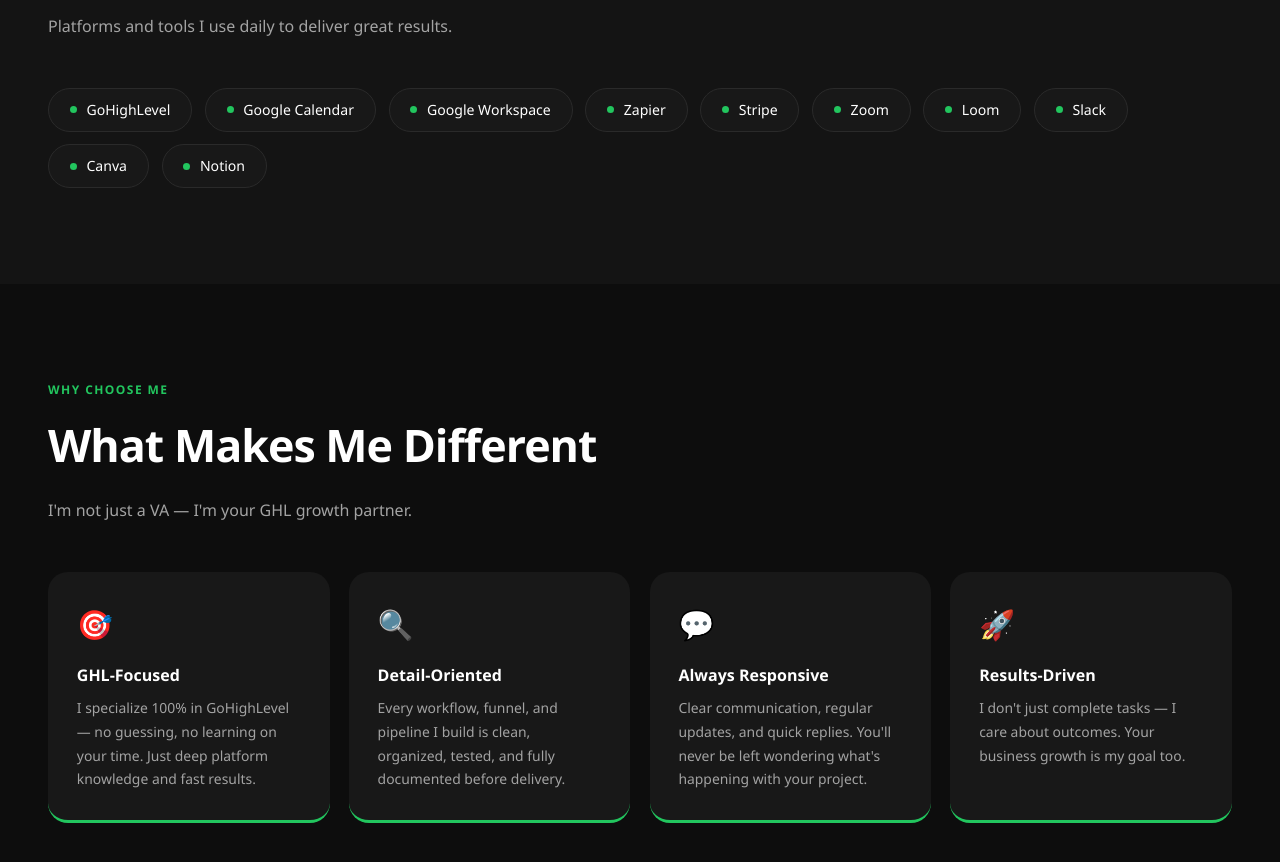
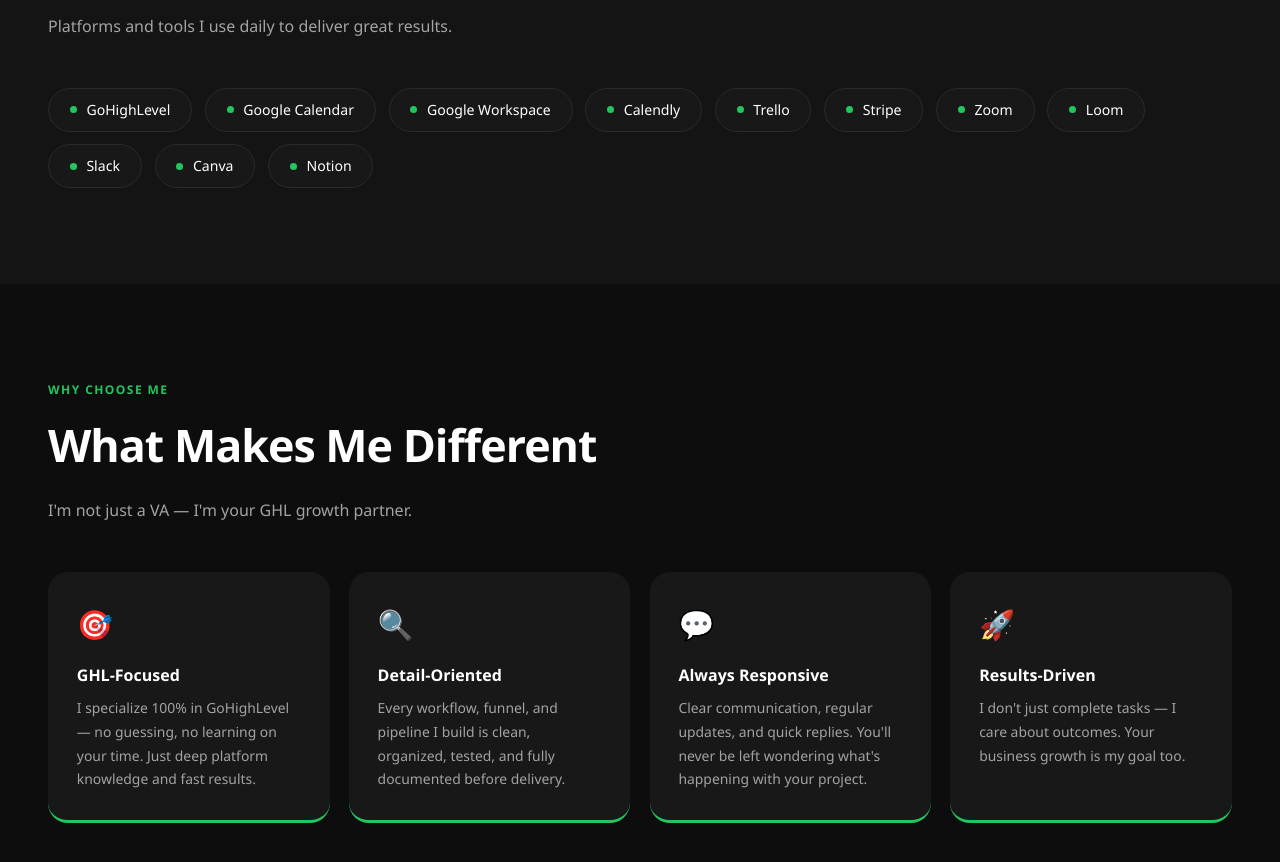
Before and after one commit to reyflowph/reyflow, a plain HTML site: page index.html in a window 1280 px wide. Shown: the part 4916-5778 px from the top of the page. Drawn offline with Linux system fonts and the light colour scheme.

Commit message:
Update index.html

```diff
--- a/index.html
+++ b/index.html
@@ -390,7 +390,8 @@
       <div class="tool-badge"><div class="tool-dot"></div>GoHighLevel</div>
       <div class="tool-badge"><div class="tool-dot"></div>Google Calendar</div>
       <div class="tool-badge"><div class="tool-dot"></div>Google Workspace</div>
-      <div class="tool-badge"><div class="tool-dot"></div>Zapier</div>
+      <div class="tool-badge"><div class="tool-dot"></div>Calendly</div>
+      <div class="tool-badge"><div class="tool-dot"></div>Trello</div>
       <div class="tool-badge"><div class="tool-dot"></div>Stripe</div>
       <div class="tool-badge"><div class="tool-dot"></div>Zoom</div>
       <div class="tool-badge"><div class="tool-dot"></div>Loom</div>
```
